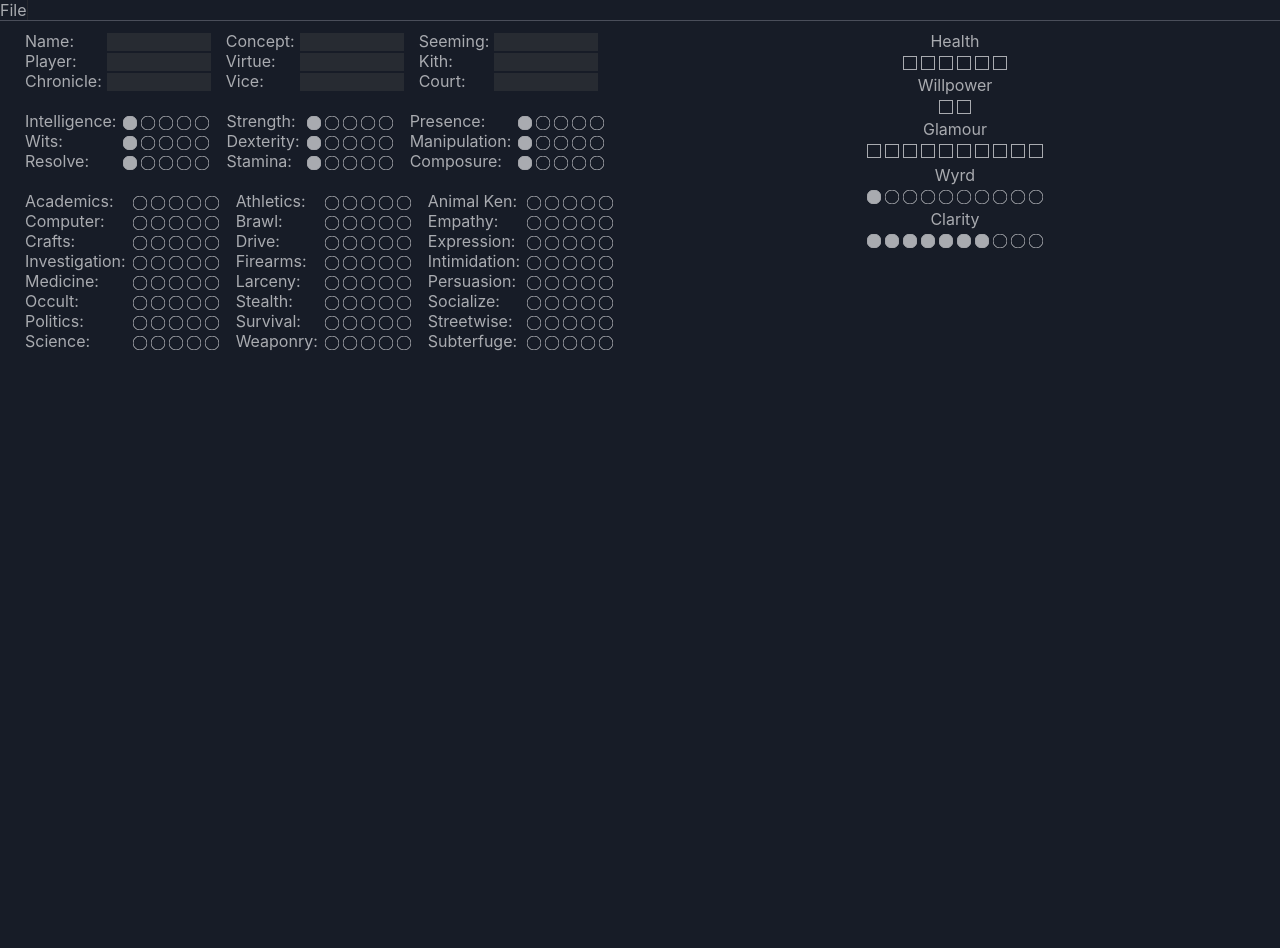
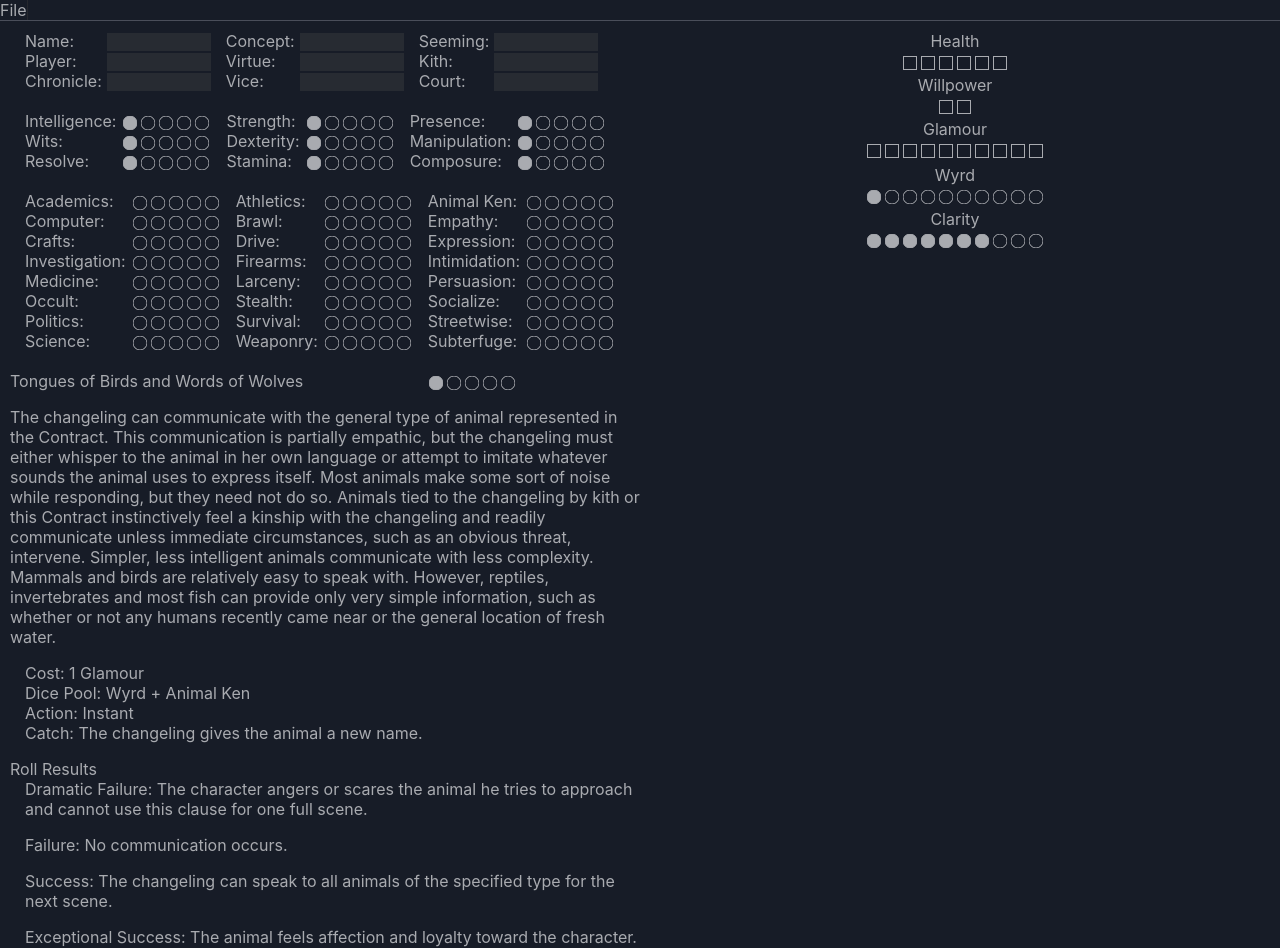
Before and after one commit to nemesisx00/ocsm, a React (Create React App) app in the folder frontend/: page / in a window 1280 px wide. Shown: the top 948 px of the page. Before the commit the page ends 800 px from the top, so only its background shows below. Built offline with nearby package versions, Linux system fonts and the light colour scheme.

Commit message:
Added ContractDetails to the sheet for development purposes. First pass at the data structure for contracts.

```diff
--- a/frontend/src/components/WoD/Changeling/ChangelingTheLost.js
+++ b/frontend/src/components/WoD/Changeling/ChangelingTheLost.js
@@ -1,6 +1,7 @@
 import './ChangelingTheLost.css'
 import React from 'react'
 import Attributes from './Attributes'
+import ContractDetails from './complex/ContractDetails'
 import Details from './Details'
 import Skills from './Skills'
 import ClarityTracker from './trackers/ClarityTracker'
@@ -95,6 +96,25 @@ export default class ChangelingTheLost extends React.Component
 	render()
 	{
 		//TODO: Remove this console.log call when it is no longer necessary
+		let contract = {
+			label: 'Tongues of Birds and Words of Wolves',
+			dots: 1,
+			description: 'The changeling can communicate with the general type of animal represented in the Contract. This communication is partially empathic, but the changeling must either whisper to the animal in her own language or attempt to imitate whatever sounds the animal uses to express itself. Most animals make some sort of noise while responding, but they need not do so. Animals tied to the changeling by kith or this Contract instinctively feel a kinship with the changeling and readily communicate unless immediate circumstances, such as an obvious threat, intervene. Simpler, less intelligent animals communicate with less complexity. Mammals and birds are relatively easy to speak with. However, reptiles, invertebrates and most fish can provide only very simple information, such as whether or not any humans recently came near or the general location of fresh water.',
+			cost: '1 Glamour',
+			dicePool: 'Wyrd + Animal Ken',
+			action: 'Instant',
+			catch: 'The changeling gives the animal a new name.',
+			results: {
+				dramatic: 'The character angers or scares the animal he tries to approach and cannot use this clause for one full scene.',
+				failure: 'No communication occurs.',
+				success: 'The changeling can speak to all animals of the specified type for the next scene.',
+				exceptional: 'The animal feels affection and loyalty toward the character. The animal is actively helpful and volunteers information unasked if it considers that information important (so far as its intelligence allows).'
+			},
+			modifiers: [
+				{ modifier: '+1', situation: `The character imitates the animal's sounds and body language` },
+				{ modifier: '-1', situation: 'The animal is frightened or hurt.' }
+			]
+		}
 		console.log(this.state)
 		return (
 			<div className="sheet changelingTheLost">
@@ -102,6 +122,7 @@ export default class ChangelingTheLost extends React.Component
 					<Details details={this.state.details} changeHandler={(obj) => this.detailsChangeHandler(obj)} />
 					<Attributes attributes={this.state.attributes} changeHandler={(value, attribute) => this.attributeChangeHandler(value, attribute)} />
 					<Skills skills={this.state.skills} changeHandler={(value, skill) => this.skillChangeHandler(value, skill)} />
+					<ContractDetails contract={contract} />
 				</div>
 				<div className="column right">
 					<div className="trackers">
```
